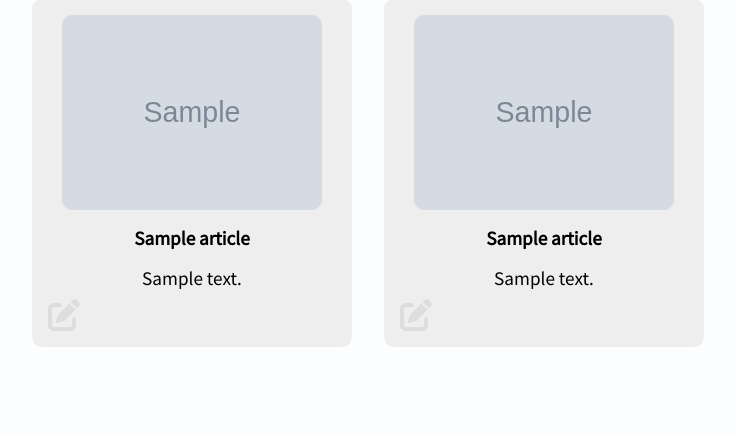
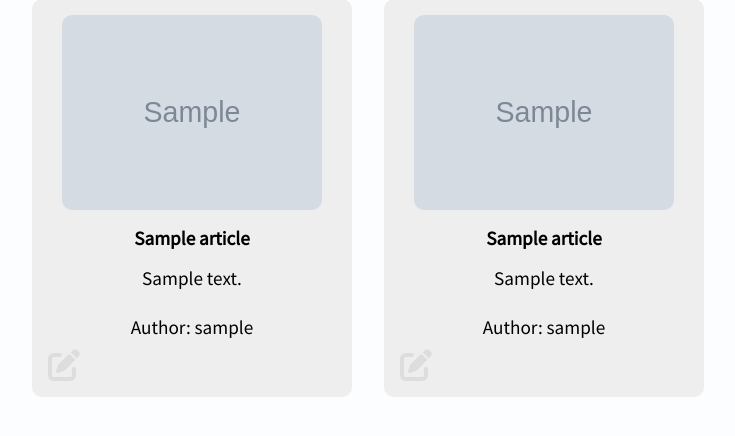
Before and after one commit to adkwalters/an-easy-read, a Flask app: template app/templates/publisher-requests.html in a window 1280 px wide. Shown: the part 268-704 px from the top of the page, without its empty margins (96-831 px from the left). Run offline with Flask 2, Linux system fonts and the light colour scheme; the template is opened without the code that fills it: most values are stand-ins (such as "Sample title", 1, 10 or a date in 2020); grey boxes marked "Sample" are stand-in pictures; some libraries are stand-ins or nearby versions.

Commit message:
Add: author's username to publisher's requests

```diff
--- a/app/templates/publisher-requests.html
+++ b/app/templates/publisher-requests.html
@@ -50,6 +50,7 @@
                             <h3>{{ request['Article'].title }}</h3>
                         {% endif %}
                         <p>{{ request['Article'].description }}</p>
+                        <p>Author: {{ request['User'].username }}</p>
                         <i class="article-actions-icon fas fa-edit">
                             <div class="article-actions-dropdown">
                                 <form class="article-action-review" action="{{ url_for('main.review_article') }}" method="get">
@@ -74,6 +75,7 @@
                             <h3>{{ request['Article'].title }}</h3>
                         {% endif %}
                         <p>{{ request['Article'].description }}</p>
+                        <p>Author: {{ request['User'].username }}</p>
                         <i class="article-actions-icon fas fa-edit">
                             <div class="article-actions-dropdown">
                                 <form class="article-action-review" action="{{ url_for('main.review_article') }}" method="get">
@@ -98,6 +100,7 @@
                             <h3>{{ request['Article'].title }}</h3>
                         {% endif %}
                         <p>{{ request['Article'].description }}</p>
+                        <p>Author: {{ request['User'].username }}</p>
                         <i class="article-actions-icon fas fa-edit">
                             <div class="article-actions-dropdown">
                                 <form class="article-action-review" action="{{ url_for('main.review_article') }}" method="get">
```
